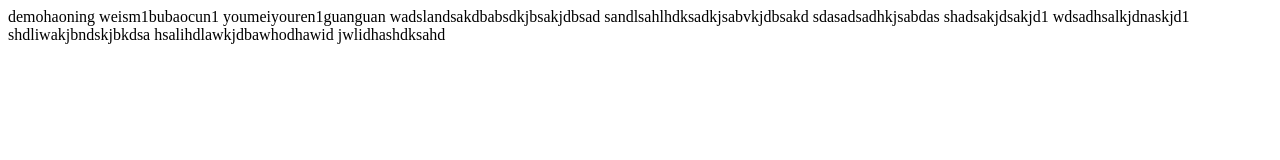
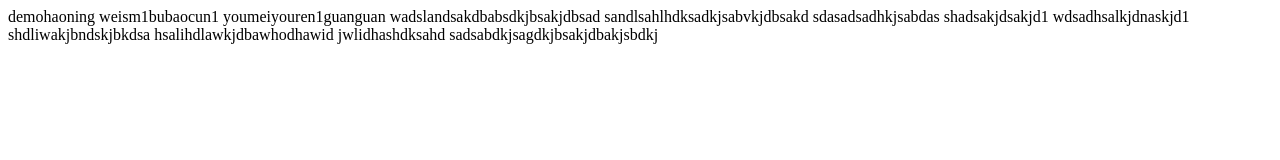
Before and after one commit to haoningwang-cmyk/gitmode, a plain HTML site: page index.html in a window 1280 px wide. Drawn offline with Linux system fonts and the light colour scheme.

Commit message:
fifth save

```diff
--- a/index.html
+++ b/index.html
@@ -17,5 +17,6 @@
     shdliwakjbndskjbkdsa
     hsalihdlawkjdbawhodhawid
     jwlidhashdksahd
+    sadsabdkjsagdkjbsakjdbakjsbdkj
 </body>
 </html>
```
